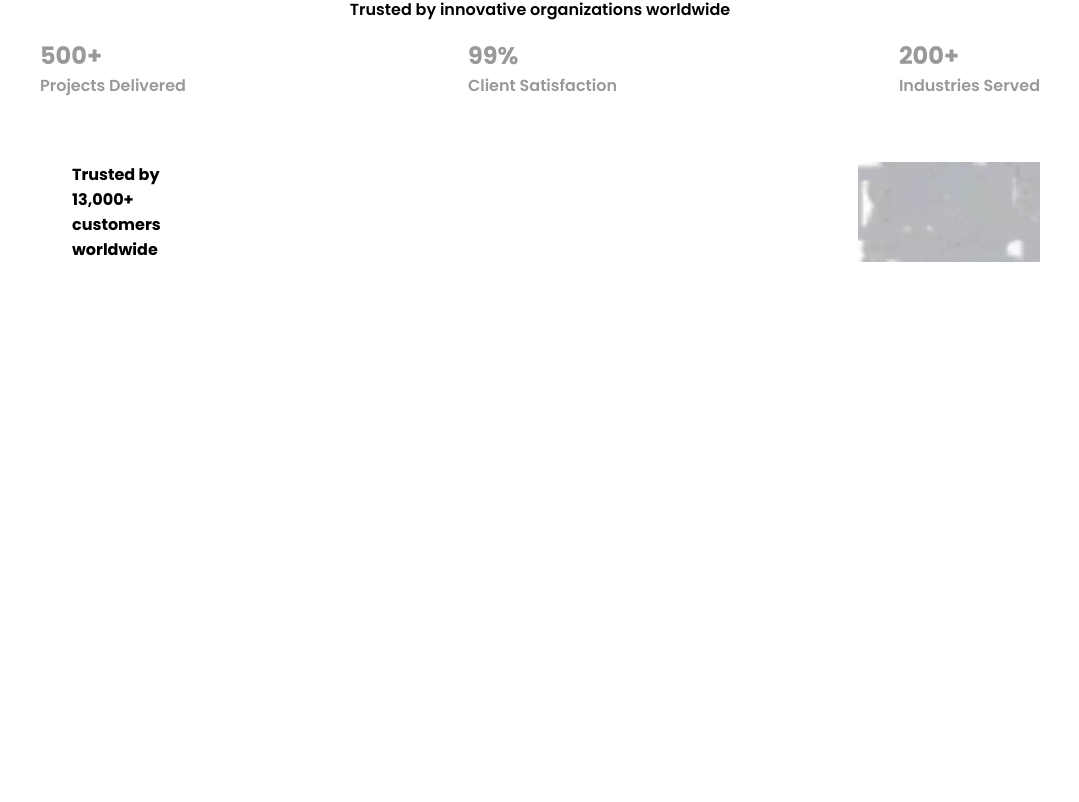
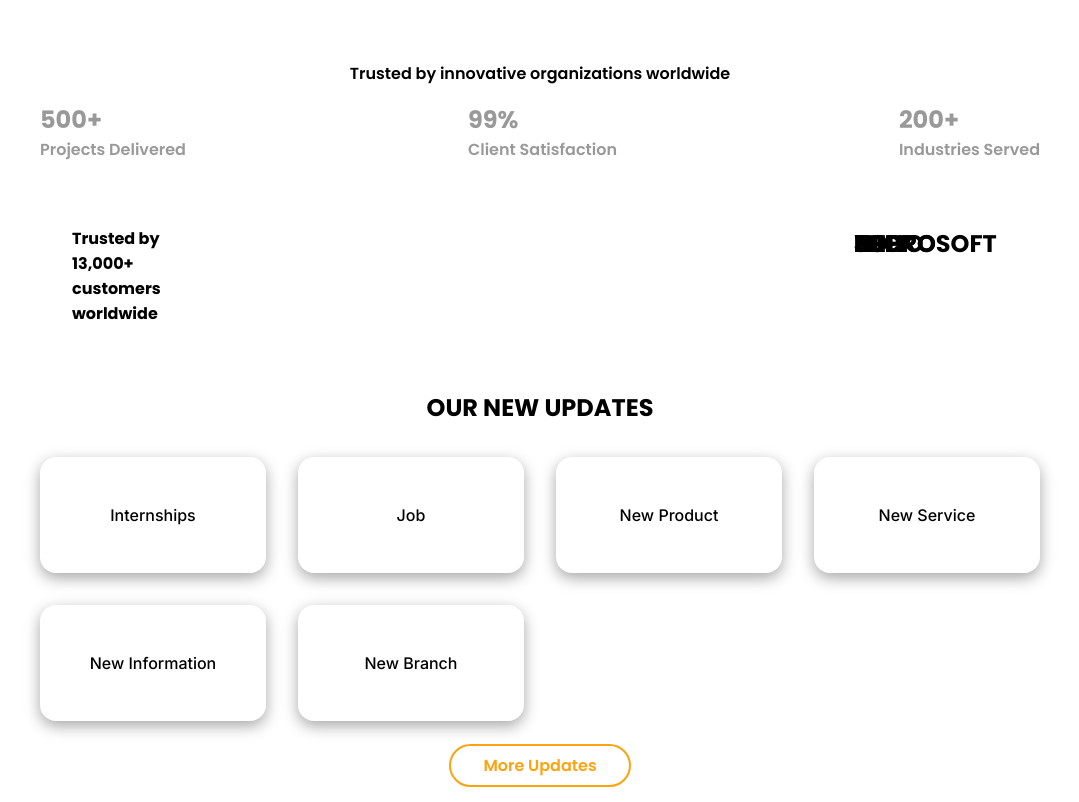
Before and after one commit to Madhavan-P/prodeskItTask, a React (Vite) app: page / in a window 1280 px wide. Shown: the part 733-1535 px from the top of the page, without its empty margins (100-1179 px from the left). Before the commit the page ends 1083 px from the top, so only its background shows below. Built offline with nearby package versions, Linux system fonts and the light colour scheme.

Commit message:
new updates section commit

```diff
--- a/src/App.css
+++ b/src/App.css
@@ -148,6 +148,7 @@ img{
 }
 .secondaryBtn:hover{
   background-color: var(--secondaryColor);
+  color: white;
 }
 
 .secondaryBtn{
--- a/src/App.jsx
+++ b/src/App.jsx
@@ -57,13 +57,37 @@ function App() {
           <h4>Trusted by 13,000+ customers worldwide</h4>
         </div>
         <div className="partner-section">
-          <img src={P1} className="item item1" />
-          <img src={P2} className="item item2" />
-          <img src={P3} className="item item3" />
-          <img src={P4} className="item item4" />
-          <img src={P5} className="item item5" />
-          <img src={P6} className="item item6" />
+          <h1 className="item item1">DELL</h1>
+          <h1 className="item item2">HP</h1>
+          <h1 className="item item3">MICROSOFT</h1>
+          <h1 className="item item4">ZOHO</h1>
+          <h1 className="item item5">WIPRO</h1>
+          <h1 className="item item6">JCB</h1>
         </div>
+      </section>
+      <section className="new-updates">
+        <h2>OUR NEW UPDATES</h2>
+        <div className="update-card-ctn">
+          <div className="update-card">
+            <p>Internships</p>
+          </div>
+          <div className="update-card">
+            <p>Job</p>
+          </div>
+          <div className="update-card">
+            <p>New Product</p>
+          </div>
+          <div className="update-card">
+            <p>New Service</p>
+          </div>
+          <div className="update-card">
+            <p>New Information</p>
+          </div>
+          <div className="update-card">
+            <p>New Branch</p>
+          </div>
+        </div>
+        <a className="btn secondaryBtn">More Updates</a>
       </section>
     </>
   );
--- a/src/index.css
+++ b/src/index.css
@@ -44,10 +44,26 @@ header{
 }
 
 .hero-section{
+    margin: 2rem 0;
+    width: 100%;
     height: 80vh;
     display: flex;
     align-items: center;
+    gap: 4rem;
     justify-content: space-between;
+    /* background:url(./assets/bg-1.jpg);
+    background-size: cover;
+    border-radius: 1rem;
+    padding: 0 1rem; */
+}
+
+.hero-1{
+    /* height: 80vh;
+    display: flex;
+    flex-direction: column;
+    justify-content: center;
+    align-items: start;
+    background-color: rgba(255,255,255,0.2); */
 }
 
 .hero-1 *{
@@ -56,12 +72,16 @@ header{
 
 .small-txt{
     border: 2px solid var(--secondaryColor);
-    padding: .1rem 1rem;
+    padding: .15rem 1rem;
     border-radius: 1rem;
 }
 
 .hero-1 h1{
     margin-top: 1rem;
+}
+
+.hero-1 p{
+    margin-bottom: 2rem;
 }
 
 .hero-2{
@@ -121,9 +141,9 @@ header{
     width: 100%;
     height: 100px;
     overflow: hidden;
-    display: flex;
+    /* display: flex;
     gap: 1rem;
-    justify-content: space-between;
+    justify-content: space-between; */
 }
 @keyframes partner-animation {
     to {
@@ -133,12 +153,11 @@ header{
 .item{
     position: absolute;
     left: 100%;
-    /* width: calc(500px - 6); */
-    width: 100%;
+    /* width: calc(1000px - 6); */
+    width: 200px;
     height: 100px;
     animation: partner-animation 30s linear infinite;
 }
-
 
 .item1 {
     animation-delay: calc(30s / 6 * (6-1) * -1 );
@@ -158,3 +177,34 @@ header{
 .item6 {
     animation-delay: calc(30s / 6 * (6-6) * -1 );
 }
+
+.new-updates{
+    text-align: center;
+}
+
+.new-updates h2{
+    /* text-align: left; */
+}
+
+.update-card-ctn{
+    display: grid;
+    grid-template-columns: repeat(auto-fit, minmax(200px, 1fr));
+    gap: 2rem;
+    margin-block: 2rem;
+    padding: 0rem 0;
+}
+
+.update-card{
+    padding: 3rem 1rem;
+    box-shadow: rgba(0, 0, 0, 0.35) 0px 5px 15px;
+    border-radius: 1rem;
+    transition: all .3s linear;
+    font-size: 1rem;
+    color: var(--primary-txt-clr);
+}
+
+.update-card:hover{
+    box-shadow: rgba(0, 0, 0, 0.25) 0px 54px 55px, rgba(0, 0, 0, 0.12) 0px -12px 30px, rgba(0, 0, 0, 0.12) 0px 4px 6px, rgba(0, 0, 0, 0.17) 0px 12px 13px, rgba(0, 0, 0, 0.09) 0px -3px 5px;
+    transform: translateY(-10px);
+    color: rgba(0, 0, 0, .8);
+}
```
Also changed, not shown: src/assets/bg-1.jpg (added).
